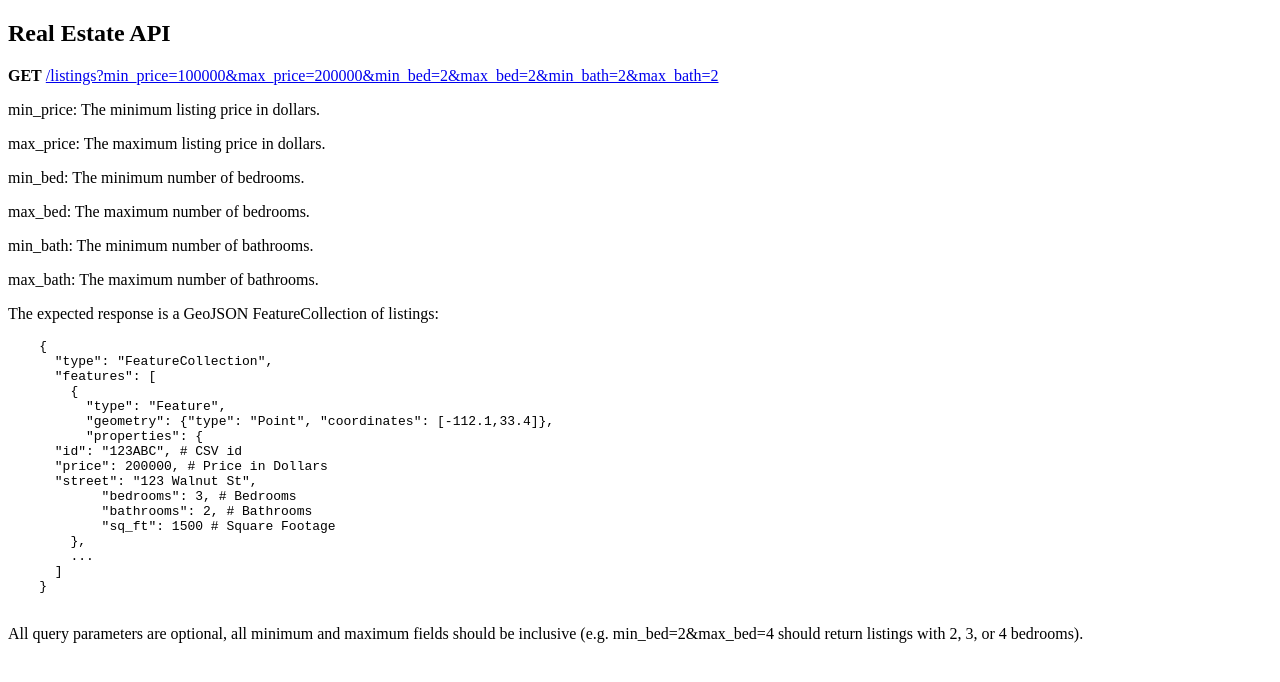
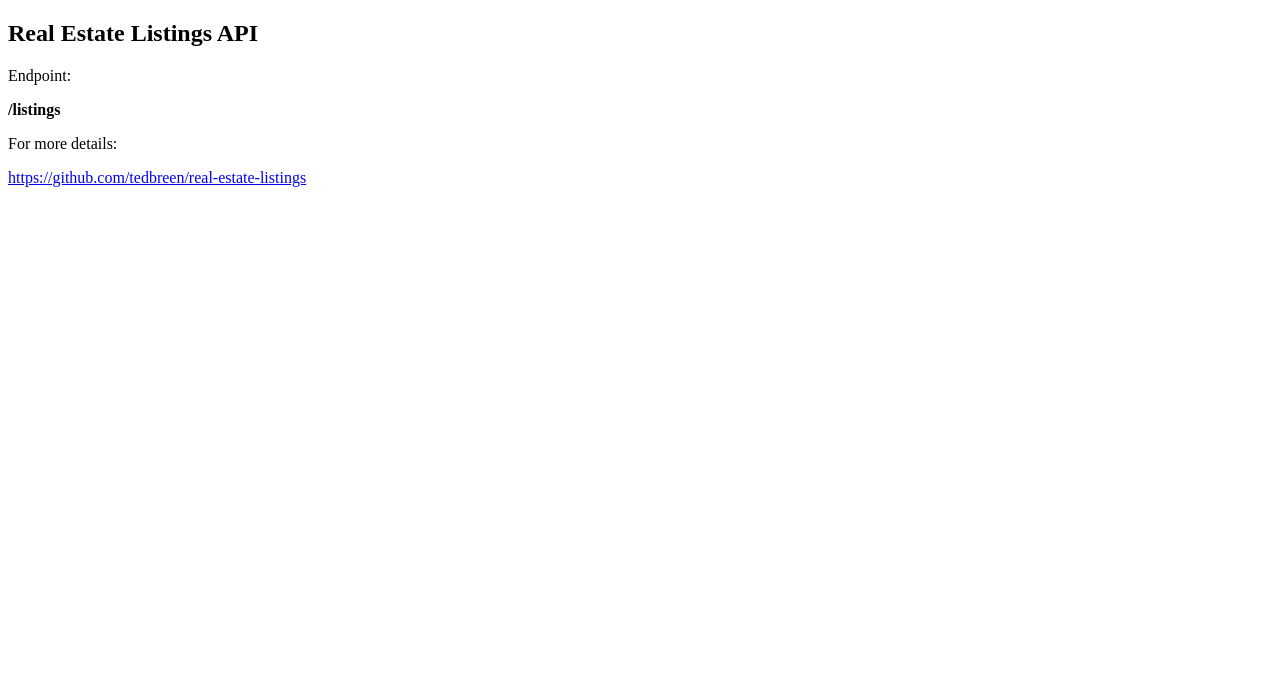
Before and after one commit to tedbreen/real-estate-listings, a website: page public/index.html in a window 1280 px wide. Drawn offline with Linux system fonts and the light colour scheme.

Commit message:
update landing page, include link to Github repo

```diff
--- a/public/index.html
+++ b/public/index.html
@@ -4,38 +4,10 @@
   <title>Real Estate Listings</title>
 </head>
 <body>
-  <h2>Real Estate API</h2>
-  <p><strong>GET</strong> <a href="/listings?min_price=100000&max_price=200000&min_bed=2&max_bed=2&min_bath=2&max_bath=2">/listings?min_price=100000&max_price=200000&min_bed=2&max_bed=2&min_bath=2&max_bath=2</a></p>
-
-  <p>min_price: The minimum listing price in dollars.</p>
-  <p>max_price: The maximum listing price in dollars.</p>
-  <p>min_bed: The minimum number of bedrooms.</p>
-  <p>max_bed: The maximum number of bedrooms.</p>
-  <p>min_bath: The minimum number of bathrooms.</p>
-  <p>max_bath: The maximum number of bathrooms.</p>
-
-  <p>The expected response is a GeoJSON FeatureCollection of listings:</p>
-
-  <pre>
-    {
-      "type": "FeatureCollection",
-      "features": [
-        {
-          "type": "Feature",
-          "geometry": {"type": "Point", "coordinates": [-112.1,33.4]},
-          "properties": {
-      "id": "123ABC", # CSV id
-      "price": 200000, # Price in Dollars
-      "street": "123 Walnut St",
-            "bedrooms": 3, # Bedrooms
-            "bathrooms": 2, # Bathrooms
-            "sq_ft": 1500 # Square Footage
-        },
-        ...
-      ]
-    }
-  </pre>
-
-  <p>All query parameters are optional, all minimum and maximum fields should be inclusive (e.g. min_bed=2&max_bed=4 should return listings with 2, 3, or 4 bedrooms).</p>
+  <h2>Real Estate Listings API</h2>
+  <p>Endpoint:</p>
+  <strong>/listings</strong>
+  <p>For more details:</p>
+  <a href="https://github.com/tedbreen/real-estate-listings">https://github.com/tedbreen/real-estate-listings</a>
 </body>
 </html>
```
